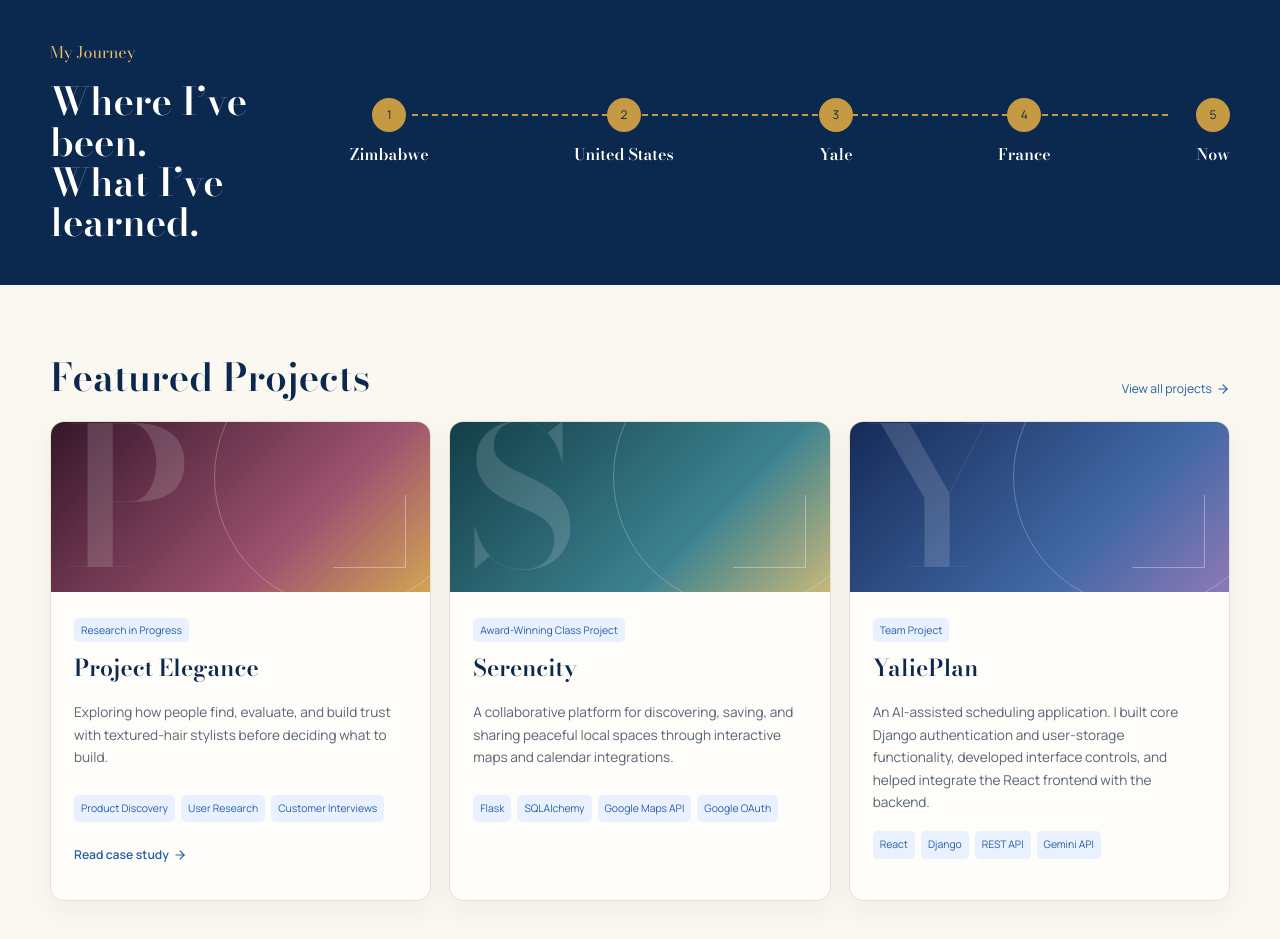
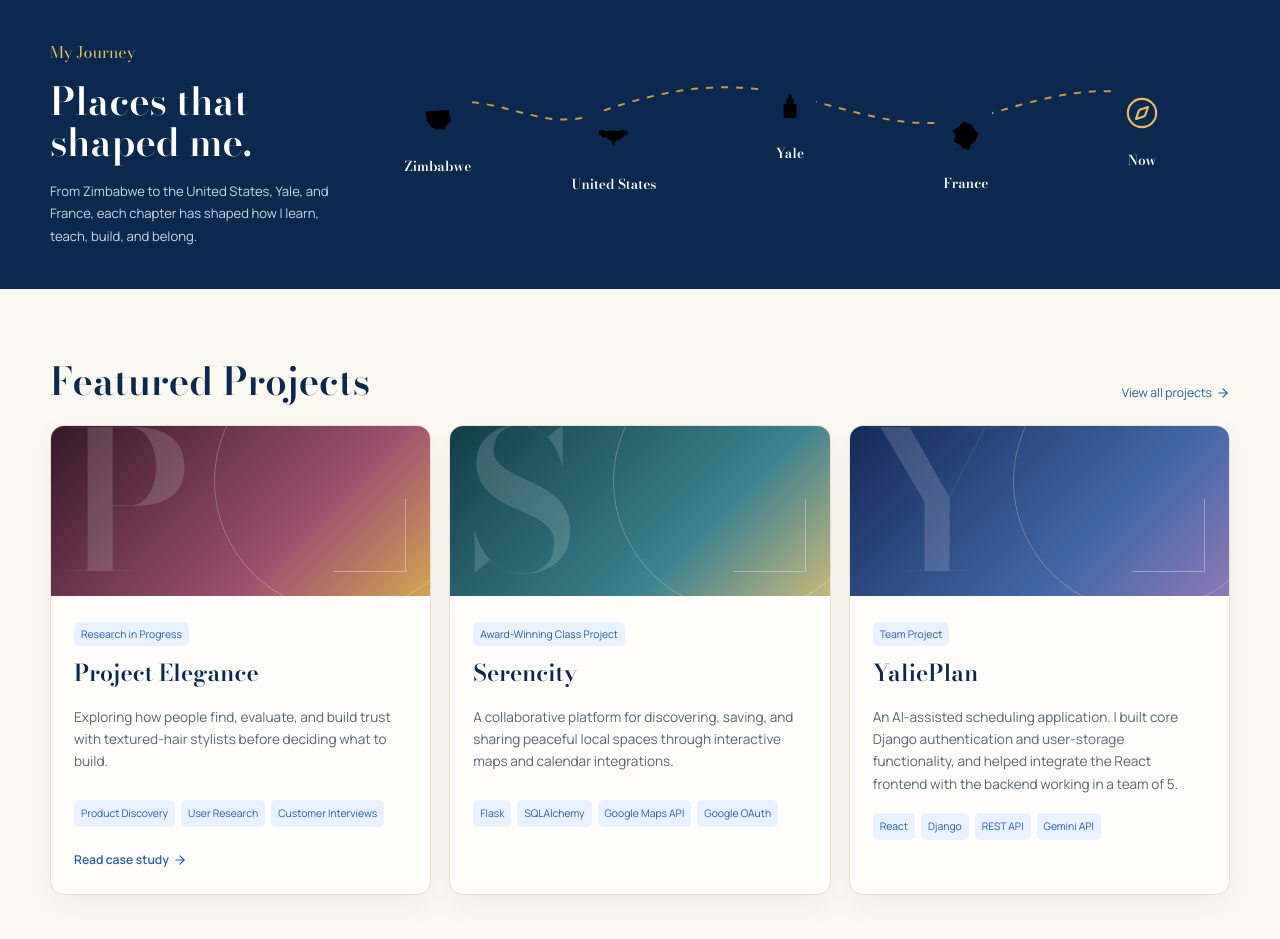
Before and after one commit to VimBasvi/personal-website, a Next.js app: page / in a window 1280 px wide. Shown: the part 1140-2079 px from the top of the page. Built offline with nearby package versions, Linux system fonts and the light colour scheme.

Commit message:
journey section change to icons + added text

```diff
--- a/app/globals.css
+++ b/app/globals.css
@@ -265,6 +265,14 @@ h2 {
     align-items: center
 }
 
+.journey-copy {
+    max-width: 310px;
+    margin: 18px 0 0;
+    color: #cbd6e2;
+    font-size: 0.82rem;
+    line-height: 1.7;
+}
+
 .journey h2 {
     margin: 0
 }
@@ -275,42 +283,78 @@ h2 {
 }
 
 .journey ol {
-    display: flex;
+    position: relative;
+    display: grid;
+    grid-template-columns: repeat(5, 1fr);
+    align-items: start;
+    min-height: 145px;
+    margin: 0;
+    padding: 0;
     list-style: none;
-    padding: 0;
-    justify-content: space-between;
-    position: relative
-}
-
-.journey ol:before {
-    content: "";
+}
+
+.journey li {
+    --journey-offset: 20px;
+
+    position: relative;
+    z-index: 1;
+    display: flex;
+    flex-direction: column;
+    align-items: center;
+    gap: 10px;
+    padding-top: var(--journey-offset);
+    text-align: center;
+}
+
+.journey li:nth-of-type(1) {
+    --journey-offset: 30px;
+}
+
+.journey li:nth-of-type(2) {
+    --journey-offset: 48px;
+}
+
+.journey li:nth-of-type(3) {
+    --journey-offset: 17px;
+}
+
+.journey li:nth-of-type(4) {
+    --journey-offset: 47px;
+}
+
+.journey li:nth-of-type(5) {
+    --journey-offset: 24px;
+}
+
+.journey-path {
     position: absolute;
-    top: 16px;
-    left: 7%;
-    right: 7%;
-    border-top: 2px dashed var(--gold)
-}
-
-.journey li {
-    display: grid;
-    justify-items: center;
-    gap: 9px;
-    z-index: 1
-}
-
-.journey li span {
+    top: 5px;
+    left: 5%;
+    width: 90%;
+    height: 85px;
+    color: var(--gold);
+    pointer-events: none;
+}
+
+.journey-icon {
     display: grid;
     place-items: center;
+    width: 52px;
+    height: 52px;
+    background: var(--ink);
+    color: #e5bd68;
+}
+
+.journey-icon svg {
     width: 34px;
     height: 34px;
-    border-radius: 50%;
-    background: var(--gold);
-    color: var(--ink);
-    font-size: .75rem
 }
 
 .journey strong {
-    font-family: var(--serif)
+    color: white;
+    font-family: var(--serif);
+    font-size: 0.85rem;
+    white-space: nowrap;
 }
 
 .section {
@@ -591,21 +635,40 @@ footer .shell {
     }
 
     .journey-inner {
-        display: block
+    display: block;
     }
 
     .journey ol {
-        display: grid;
         grid-template-columns: 1fr;
-        gap: 12px
-    }
-
-    .journey ol:before {
-        display: none
-    }
-
-    .journey li {
-        display: flex
+        gap: 12px;
+        min-height: 0;
+        margin-top: 32px;
+    }
+
+    .journey-path {
+        display: none;
+    }
+
+    .journey li,
+    .journey li:nth-of-type(1),
+    .journey li:nth-of-type(2),
+    .journey li:nth-of-type(3),
+    .journey li:nth-of-type(4),
+    .journey li:nth-of-type(5) {
+        flex-direction: row;
+        justify-content: flex-start;
+        padding-top: 0;
+        text-align: left;
+    }
+
+    .journey-icon {
+        width: 44px;
+        height: 44px;
+    }
+
+    .journey-icon svg {
+        width: 27px;
+        height: 27px;
     }
 
     .skill-grid {
@@ -1703,3 +1766,13 @@ footer .shell {
         font-weight: 600;
     }
 }
+
+.site-header .desktop-nav a:focus:not(:focus-visible) {
+    outline: none;
+}
+
+.site-header .desktop-nav a:focus-visible {
+    outline: 2px solid #e5bd68;
+    outline-offset: 6px;
+    border-radius: 3px;
+}
--- a/components/Journey.tsx
+++ b/components/Journey.tsx
@@ -1,31 +1,93 @@
+import { Compass } from "lucide-react";
+
+function ZimbabweOutline() {
+  return (
+    <svg viewBox="0 0 100 80" aria-hidden="true">
+      <path d="M13 18 82 13l7 35-15 9-3 13-25 1-17-8-12-17Z" />
+    </svg>
+  );
+}
+
+function UnitedStatesOutline() {
+  return (
+    <svg viewBox="0 0 120 76" aria-hidden="true">
+      <path d="M7 15 23 13l8 6 20-5 23 3 17-5 21 9-8 10-9 1-4 10-8-1-1 10-9-3-8 7-3 14-8-6-2-12-11-4-9-9-10 3-8-9-7-1Z" />
+    </svg>
+  );
+}
+
+function YaleTower() {
+  return (
+    <svg viewBox="0 0 80 80" aria-hidden="true">
+      <path d="M20 68h40M25 68V35h30v33M31 35V24h18v11M36 24V13h8v11M40 6v7M34 43h12M34 51h12M34 59h12M20 35h40M18 30h44" />
+    </svg>
+  );
+}
+
+function FranceOutline() {
+  return (
+    <svg viewBox="0 0 100 100" aria-hidden="true">
+      <path d="m47 8 20 10 7 13 13 12-8 20-14 11-6 17-17-4-12-13-16-8 5-18-8-14 19-12 8-10Z" />
+    </svg>
+  );
+}
+
 const milestones = [
-  "Zimbabwe",
-  "United States",
-  "Yale",
-  "France",
-  "Now",
+  { label: "Zimbabwe", icon: ZimbabweOutline },
+  { label: "United States", icon: UnitedStatesOutline },
+  { label: "Yale", icon: YaleTower },
+  { label: "France", icon: FranceOutline },
+  { label: "Now", icon: Compass },
 ];
 
 export default function JourneyPreview() {
   return (
     <section id="journey" className="journey">
       <div className="shell journey-inner">
-        <div>
+        <div className="journey-heading">
           <p className="gold">My Journey</p>
-          <h2>
-            Where I’ve been.
-            <br />
-            What I’ve learned.
-          </h2>
+
+          <h2>Places that shaped me.</h2>
+
+          <p className="journey-copy">
+            From Zimbabwe to the United States, Yale, and France, each chapter has
+            shaped how I learn, teach, build, and belong.
+          </p>
         </div>
 
         <ol>
-          {milestones.map((milestone, index) => (
-            <li key={milestone}>
-              <span>{index + 1}</span>
-              <strong>{milestone}</strong>
-            </li>
-          ))}
+          <svg
+            className="journey-path"
+            viewBox="0 0 1000 110"
+            preserveAspectRatio="none"
+            aria-hidden="true"
+            focusable="false"
+          >
+            <path
+              d="M 24 54 C 120 18, 180 88, 252 60 S 410 12, 500 35 S 660 88, 750 60 S 900 18, 976 43"
+              fill="none"
+              stroke="currentColor"
+              strokeWidth="2"
+              strokeDasharray="7 8"
+              vectorEffect="non-scaling-stroke"
+            />
+          </svg>
+
+          {milestones.map((milestone, index) => {
+            const Icon = milestone.icon;
+
+            return (
+              <li
+                key={milestone.label}
+                aria-label={`Step ${index + 1} of ${milestones.length}: ${milestone.label}`}
+              >
+                <span className="journey-icon">
+                  <Icon aria-hidden="true" strokeWidth={1.5} />
+                </span>
+                <strong>{milestone.label}</strong>
+              </li>
+            );
+          })}
         </ol>
       </div>
     </section>
--- a/data/projects.ts
+++ b/data/projects.ts
@@ -46,7 +46,7 @@ export const projects: Project[] = [
     slug: "yalieplan",
     status: "Team Project",
     description:
-      "An AI-assisted scheduling application. I built core Django authentication and user-storage functionality, developed interface controls, and helped integrate the React frontend with the backend.",
+      "An AI-assisted scheduling application. I built core Django authentication and user-storage functionality, and helped integrate the React frontend with the backend working in a team of 5.",
     technologies: ["React", "Django", "REST API", "Gemini API"],
     featured: true,
   },
```
